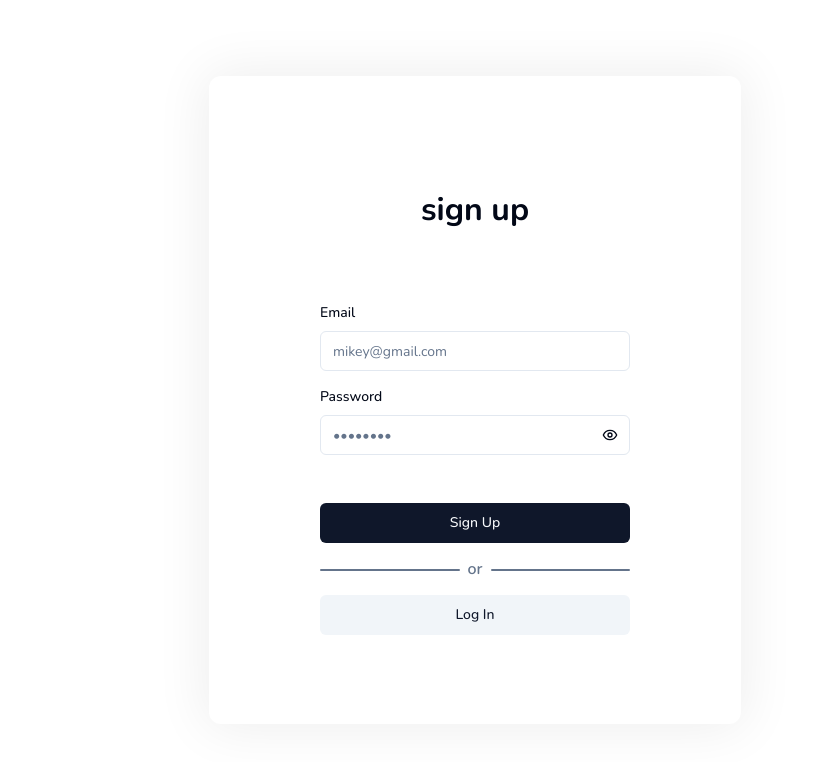
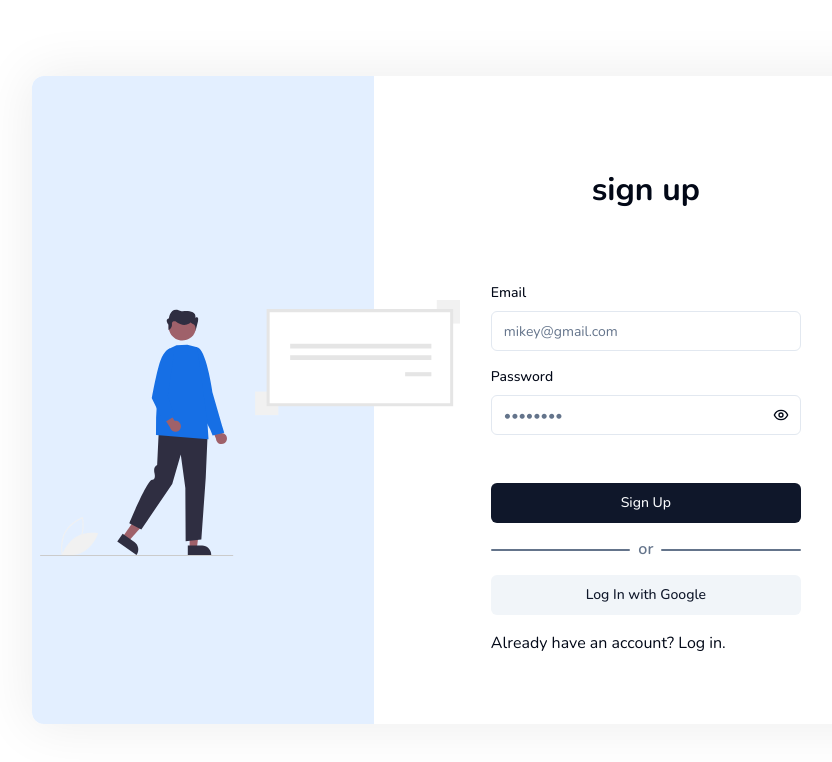
Before and after one commit to wuguishifu/s3-frontend, a Next.js app in the folder web/: page /auth/signup in a window 1280 px wide. Shown: the top 762 px of the page, without its empty margins (165-997 px from the left). Built offline with nearby package versions, Linux system fonts and the light colour scheme; no server answers.

Commit message:
finished login and signup pages

```diff
--- a/web/src/app/auth/login/page.tsx
+++ b/web/src/app/auth/login/page.tsx
@@ -1,13 +1,19 @@
-import { endpoints } from '@/lib/api/endpoints';
-import { Button, buttonVariants } from '@/components/ui/button';
+'use client';
+
+import { Button } from '@/components/ui/button';
 import { Form, FormControl, FormField, FormItem, FormLabel } from '@/components/ui/form';
 import FormSeparator from '@/components/ui/form-separator';
 import { Input } from '@/components/ui/input';
+import { useAuth } from '@/lib/firebase/AuthContext';
 import { zodResolver } from '@hookform/resolvers/zod';
+import { FirebaseError } from 'firebase/app';
+import { AuthErrorCodes } from 'firebase/auth';
 import { Eye, EyeOff } from 'lucide-react';
 import Link from 'next/link';
+import { useRouter } from 'next/navigation';
 import { useState } from 'react';
 import { useForm } from 'react-hook-form';
+import { toast } from 'sonner';
 import z from 'zod';
 
 const formSchema = z.object({
@@ -23,6 +29,9 @@ type FormSchema = z.infer<typeof formSchema>;
 export default function LogIn() {
     const [passwordVisible, setPasswordVisible] = useState(false);
     const togglePasswordVisibility = () => setPasswordVisible(b => !b);
+    const router = useRouter();
+
+    const { login, signInWithGoogle } = useAuth();
 
     const form = useForm<FormSchema>({
         resolver: zodResolver(formSchema),
@@ -33,14 +42,58 @@ export default function LogIn() {
     });
 
     async function onSubmit(values: FormSchema) {
-        console.log('on log in', values);
+        try {
+            await login(values.email, values.password);
+            toast.success('Logged in successfully.');
+            router.push('/');
+        } catch (error) {
+            if (error instanceof FirebaseError) {
+                switch (error.code) {
+                    case AuthErrorCodes.INVALID_LOGIN_CREDENTIALS:
+                        form.setError('email', { message: 'Incorrect email or password.' });
+                        break;
+                    case AuthErrorCodes.USER_DISABLED:
+                        form.setError('email', { message: 'account disabled.' });
+                        break;
+                    default:
+                        toast.error(error.code);
+                        break;
+                }
+            } else if (error instanceof Error) {
+                toast.error(error.message);
+            } else {
+                toast.error('An unknown error occurred.');
+            }
+        }
+    }
+
+    async function googleLogin() {
+        try {
+            await signInWithGoogle();
+            toast.success('Logged in successfully.');
+            router.push('/');
+        } catch (error) {
+            if (error instanceof FirebaseError) {
+                switch (error.code) {
+                    case AuthErrorCodes.POPUP_CLOSED_BY_USER:
+                        toast.info('Popup closed by user.');
+                        break;
+                    default:
+                        toast.error(error.code);
+                        break;
+                }
+            } else if (error instanceof Error) {
+                toast.error(error.message);
+            } else {
+                toast.error('An unknown error occurred.');
+            }
+        }
     }
 
     return (
         <main className='w-full h-full flex items-center justify-center'>
-            <div
-                className='flex flex-col items-center justify-center rounded-xl overflow-hidden w-[532px] h-[648px]'
-                style={{ boxShadow: '0 0 53px 4px rgba(0, 0, 0, 0.07)' }}>
+            <div className='w-[886px] h-[648px] rounded-xl overflow-hidden flex flex-row items-center float'>
+                <div className='flex flex-col items-center justify-center overflow-hidden flex-[532] h-full'>
                     <Form {...form}>
                         <form onSubmit={form.handleSubmit(onSubmit)} className='w-[310px] flex flex-col gap-4'>
                             <h1 className='text-center'>log in</h1>
@@ -92,16 +145,22 @@ export default function LogIn() {
                                     </FormItem>
                                 )}
                             />
+                            <Link href='/auth/forgot-password' className='hover:underline underline-offset-4'>Forgot your password?</Link>
                             <div className='h-4' />
                             <Button type='submit'>Log In</Button>
                             <FormSeparator label='or' />
-                        <Link
-                            className={buttonVariants({ variant: 'secondary' })}
-                            href={'/auth/signup'}>
-                            Sign Up
+                            <Button type='button' variant='secondary' onClick={googleLogin}>Log In with Google</Button>
+                            <p className='m-0'>Need an account?{' '}
+                                <Link className='hover:underline underline-offset-4' href='/auth/signup'>
+                                    Sign up.
                                 </Link>
+                            </p>
                         </form>
                     </Form>
+                </div>
+                <div className="flex flex-col h-full relative flex-[334]" style={{ backgroundColor: '#E3EFFF' }}>
+                    <img src='/login.svg' style={{ position: 'absolute', overflow: 'hidden', right: -110, top: 235, width: 531, height: 317 }} className="max-w-none max-h-none" alt='login graphic' />
+                </div>
             </div>
         </main>
     );
--- a/web/src/app/auth/signup/page.tsx
+++ b/web/src/app/auth/signup/page.tsx
@@ -1,14 +1,19 @@
 'use client';
 
-import { Button, buttonVariants } from '@/components/ui/button';
+import { Button } from '@/components/ui/button';
 import { Form, FormControl, FormField, FormItem, FormLabel } from '@/components/ui/form';
 import FormSeparator from '@/components/ui/form-separator';
 import { Input } from '@/components/ui/input';
+import { useAuth } from '@/lib/firebase/AuthContext';
 import { zodResolver } from '@hookform/resolvers/zod';
+import { FirebaseError } from 'firebase/app';
+import { AuthErrorCodes } from 'firebase/auth';
 import { Eye, EyeOff } from 'lucide-react';
 import Link from 'next/link';
+import { useRouter } from 'next/navigation';
 import { useState } from 'react';
 import { useForm } from 'react-hook-form';
+import { toast } from 'sonner';
 import z from 'zod';
 
 const formSchema = z.object({
@@ -24,6 +29,9 @@ type FormSchem = z.infer<typeof formSchema>;
 export default function SignUp() {
     const [passwordVisible, setPasswordVisible] = useState(false);
     const togglePasswordVisibility = () => setPasswordVisible(b => !b);
+    const router = useRouter();
+
+    const { signup, signInWithGoogle } = useAuth();
 
     const form = useForm<FormSchem>({
         resolver: zodResolver(formSchema),
@@ -33,15 +41,62 @@ export default function SignUp() {
         },
     });
 
-    function onSubmit(values: FormSchem) {
-        console.log('on sign up', values);
+    async function onSubmit(values: FormSchem) {
+        try {
+            await signup(values.email, values.password);
+            toast.success('Account created successfully. You are now logged in.');
+            router.push('/');
+        } catch (error) {
+            if (error instanceof FirebaseError) {
+                switch (error.code) {
+                    case AuthErrorCodes.EMAIL_EXISTS:
+                        form.setError('email', { message: 'email already exists.' });
+                        break;
+                    case AuthErrorCodes.WEAK_PASSWORD:
+                        form.setError('password', { message: 'password is too weak.' });
+                        break;
+                    default:
+                        toast.error(error.code);
+                        break;
+                }
+            } else if (error instanceof Error) {
+                toast.error(error.message);
+            } else {
+                toast.error('An unknown error occurred.');
+            }
+        }
+    }
+
+    async function googleLogin() {
+        try {
+            await signInWithGoogle();
+            toast.success('Logged in successfully.');
+            router.push('/');
+        } catch (error) {
+            if (error instanceof FirebaseError) {
+                switch (error.code) {
+                    case AuthErrorCodes.POPUP_CLOSED_BY_USER:
+                        toast.info('Popup closed by user.');
+                        break;
+                    default:
+                        toast.error(error.code);
+                        break;
+                }
+            } else if (error instanceof Error) {
+                toast.error(error.message);
+            } else {
+                toast.error('An unknown error occurred.');
+            }
+        }
     }
 
     return (
         <main className='w-full h-full flex items-center justify-center'>
-            <div
-                className='flex flex-col items-center justify-center rounded-xl overflow-hidden w-[532px] h-[648px]'
-                style={{ boxShadow: '0 0 53px 4px rgba(0, 0, 0, 0.07)' }}>
+            <div className='w-[886px] h-[648px] rounded-xl overflow-hidden flex flex-row items-center float'>
+                <div className="flex flex-col h-full relative flex-[334]" style={{ backgroundColor: '#E3EFFF' }}>
+                    <img src='/signup.svg' style={{ position: 'absolute', overflow: 'hidden', right: -86, top: 224, width: 420, height: 256 }} className="max-w-none max-h-none" alt='sign up graphic' />
+                </div>
+                <div className='flex flex-col items-center justify-center overflow-hidden flex-[532] h-[648px]'>
                     <Form {...form}>
                         <form onSubmit={form.handleSubmit(onSubmit)} className='w-[310px] flex flex-col gap-4'>
                             <h1 className='text-center'>sign up</h1>
@@ -96,9 +151,15 @@ export default function SignUp() {
                             <div className='h-4' />
                             <Button type='submit'>Sign Up</Button>
                             <FormSeparator label='or' />
-                        <Link className={buttonVariants({ variant: 'secondary' })} href={'/auth/login'}>Log In</Link>
+                            <Button type='button' variant='secondary' onClick={googleLogin}>Log In with Google</Button>
+                            <p className='m-0'>Already have an account?{' '}
+                                <Link className='hover:underline underline-offset-4' href='/auth/login'>
+                                    Log in.
+                                </Link>
+                            </p>
                         </form>
                     </Form>
+                </div>
             </div>
         </main>
     );
--- a/web/src/app/defaults.css
+++ b/web/src/app/defaults.css
@@ -1,3 +1,7 @@
+.float {
+    box-shadow: 0 0 53px 4px rgba(0, 0, 0, 0.07);
+}
+
 html {
     font-family: 'Nunito Variable', sans-serif;
 }
--- a/web/src/app/layout.tsx
+++ b/web/src/app/layout.tsx
@@ -1,8 +1,12 @@
+// must be in this order, defaults overrides globals
+import "./globals.css";
+import "./defaults.css";
+
+import { cn } from "@/lib/utils";
 import type { Metadata } from "next";
 import { Nunito } from "next/font/google";
-import "./globals.css";
-import "./defaults.css";
-import { cn } from "@/lib/utils";
+import { Providers } from "./providers";
+import { Toaster } from "sonner";
 
 const nunito = Nunito({ subsets: ["latin"] });
 
@@ -13,8 +17,13 @@ export const metadata: Metadata = {
 
 export default function RootLayout({ children }: Readonly<{ children: React.ReactNode }>) {
     return (
-        <html lang="en">
-            <body className={cn(nunito.className, 'h-screen')}>{children}</body>
-        </html>
+        <Providers>
+            <html lang="en">
+                <body className={cn(nunito.className, 'h-screen')}>
+                    <Toaster richColors />
+                    {children}
+                </body>
+            </html>
+        </Providers>
     );
 };
--- /dev/null
+++ b/web/src/app/providers.tsx
@@ -0,0 +1,12 @@
+'use client'
+
+import { AuthProvider } from "@/lib/firebase/AuthContext"
+import { Toaster } from "sonner";
+
+export const Providers = ({ children }: { children: React.ReactNode }) => {
+    return (
+        <AuthProvider>
+            {children}
+        </AuthProvider>
+    );
+};
--- /dev/null
+++ b/web/src/lib/firebase/AuthContext.tsx
@@ -0,0 +1,70 @@
+import { ReactNode, createContext, useContext, useEffect, useState } from "react";
+import { auth } from './';
+import { User, createUserWithEmailAndPassword, sendPasswordResetEmail, signInWithEmailAndPassword, signOut, onAuthStateChanged, UserCredential, GoogleAuthProvider, signInWithPopup } from 'firebase/auth';
+
+const AuthContext = createContext({} as AuthContext);
+
+type AuthContext = {
+    hasCheckedAuth: boolean;
+    currentUser: User | null;
+    signup: (email: string, password: string) => Promise<UserCredential>;
+    login: (email: string, password: string) => Promise<UserCredential>;
+    logout: () => Promise<void>;
+    resetPassword: (email: string) => Promise<void>;
+    signInWithGoogle: () => Promise<UserCredential>;
+};
+
+export function useAuth() {
+    return useContext(AuthContext);
+};
+
+export function AuthProvider({ children }: { children: ReactNode }): JSX.Element {
+    const [currentUser, setCurrentUser] = useState<User | null>(null);
+    const [hasCheckedAuth, setHasCheckedAuth] = useState(false);
+
+    useEffect(() => {
+        const unsubscribe = onAuthStateChanged(auth, user => {
+            setCurrentUser(user);
+            setHasCheckedAuth(true);
+        });
+
+        return unsubscribe;
+    }, []);
+
+    async function signup(email: string, password: string) {
+        return createUserWithEmailAndPassword(auth, email, password);
+    }
+
+    async function login(email: string, password: string) {
+        return signInWithEmailAndPassword(auth, email, password);
+    }
+
+    async function logout() {
+        return signOut(auth);
+    }
+
+    async function resetPassword(email: string) {
+        return sendPasswordResetEmail(auth, email);
+    }
+
+    async function signInWithGoogle() {
+        const provider = new GoogleAuthProvider();
+        return signInWithPopup(auth, provider);
+    }
+
+    const value = {
+        hasCheckedAuth,
+        currentUser,
+        signup,
+        login,
+        logout,
+        resetPassword,
+        signInWithGoogle
+    };
+
+    return (
+        <AuthContext.Provider value={value}>
+            {children}
+        </AuthContext.Provider>
+    );
+};
--- /dev/null
+++ b/web/src/lib/firebase/auth.ts
@@ -0,0 +1,3 @@
+import { app } from './firebase';
+import { getAuth } from 'firebase/auth';
+export const auth = getAuth(app);
--- a/web/src/lib/firebase/firebase.ts
+++ b/web/src/lib/firebase/firebase.ts
@@ -1,5 +1,4 @@
 import { initializeApp } from 'firebase/app';
-import { getAuth } from 'firebase/auth';
 
 const firebaseConfig = {
     apiKey: 'AIzaSyDLeJBwJ3M8GbVI1ZKWnUVA_F4tRwduiYs',
@@ -11,7 +10,4 @@ const firebaseConfig = {
     measurementId: 'G-3N3FGQEF6S'
 };
 
-const app = initializeApp(firebaseConfig);
-export default app;
-
-export const auth = getAuth(app);
+export const app = initializeApp(firebaseConfig);
--- /dev/null
+++ b/web/src/lib/firebase/index.ts
@@ -0,0 +1,2 @@
+export * from './firebase';
+export * from './auth';
```
Also changed, not shown: web/public/login.svg (added), web/public/signup.svg (added), web/tailwind.config.ts (indentation only). Lines whose indentation alone changed are shown as unchanged.
